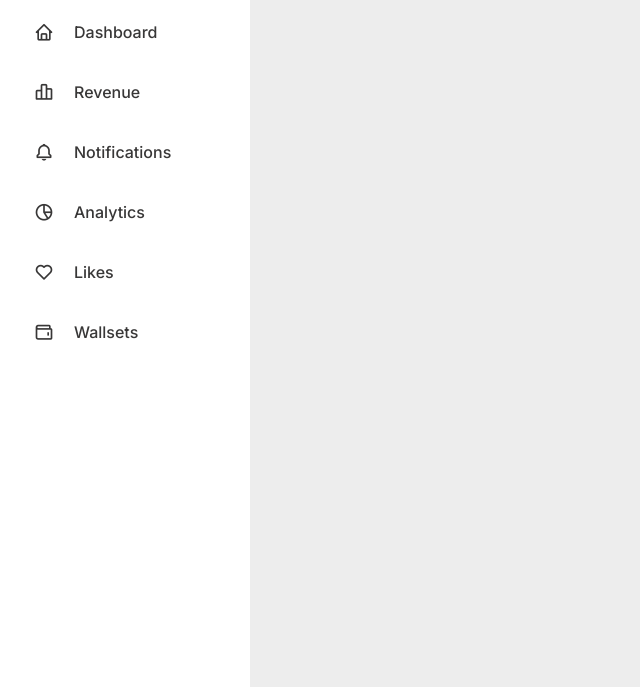
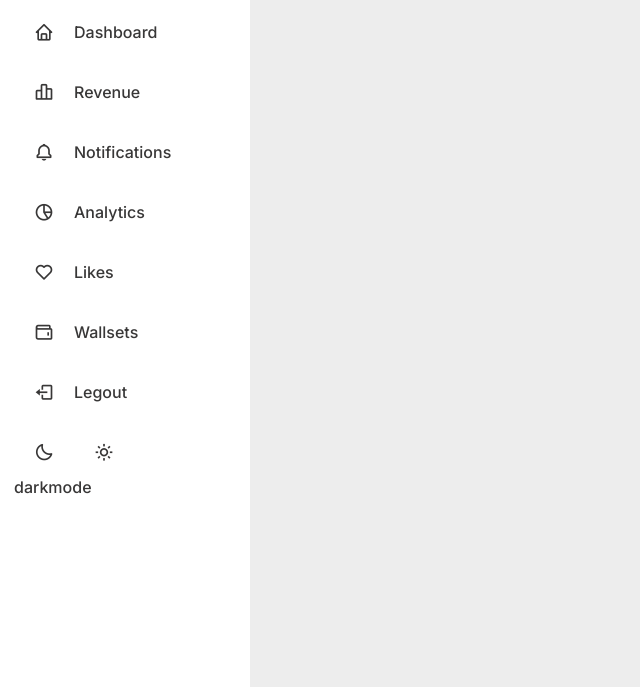
Before and after one commit to GuilhermeNantes/Site-2-cursoVoucher, a plain HTML site: page index.html in a window 1280 px wide. Shown: the part 113-800 px from the top of the page, without its empty margins (0-640 px from the left). Drawn offline with nearby package versions, Linux system fonts and the light colour scheme.

Commit message:
10 commit

```diff
--- a/index.html
+++ b/index.html
@@ -71,7 +71,7 @@
                                 <span class="text nav-text">Likes</span>
                             </a>
                         </li>
-                             <li class="nav-links">
+                        <li class="nav-links">
                             <a href="#">
                                 <i class='bx bx-wallet icons'></i>
                                 <span class="text nav-text">Wallsets</span>
@@ -79,8 +79,29 @@
                         </li>
                     </ul>
                 </div>
+
+                <div class="buttons-content">
+                    <li class="">
+                        <a href="#">
+                            <i class='bx bx-log-out icons'></i>
+                            <span class="text nav-text">Legout</span>
+                        </a>
+                    </li>
+
+                    <div class="mode">
+                        <li class="mode-sun">
+                            <i class='bx bx-moon icons'></i>
+                            <i class='bx bx-sun icons'></i>
+                        </li>
+                        <span class="mode-text text">darkmode</span>
+
+                        <div class="toggles-switch">
+                            <span class="switch"></span>
+                        </div>
+
+                    </div>
+                </div>
             </div>
-
         </header>
     </div>
 </body>
```
Also changed, not shown: 1 other file.
